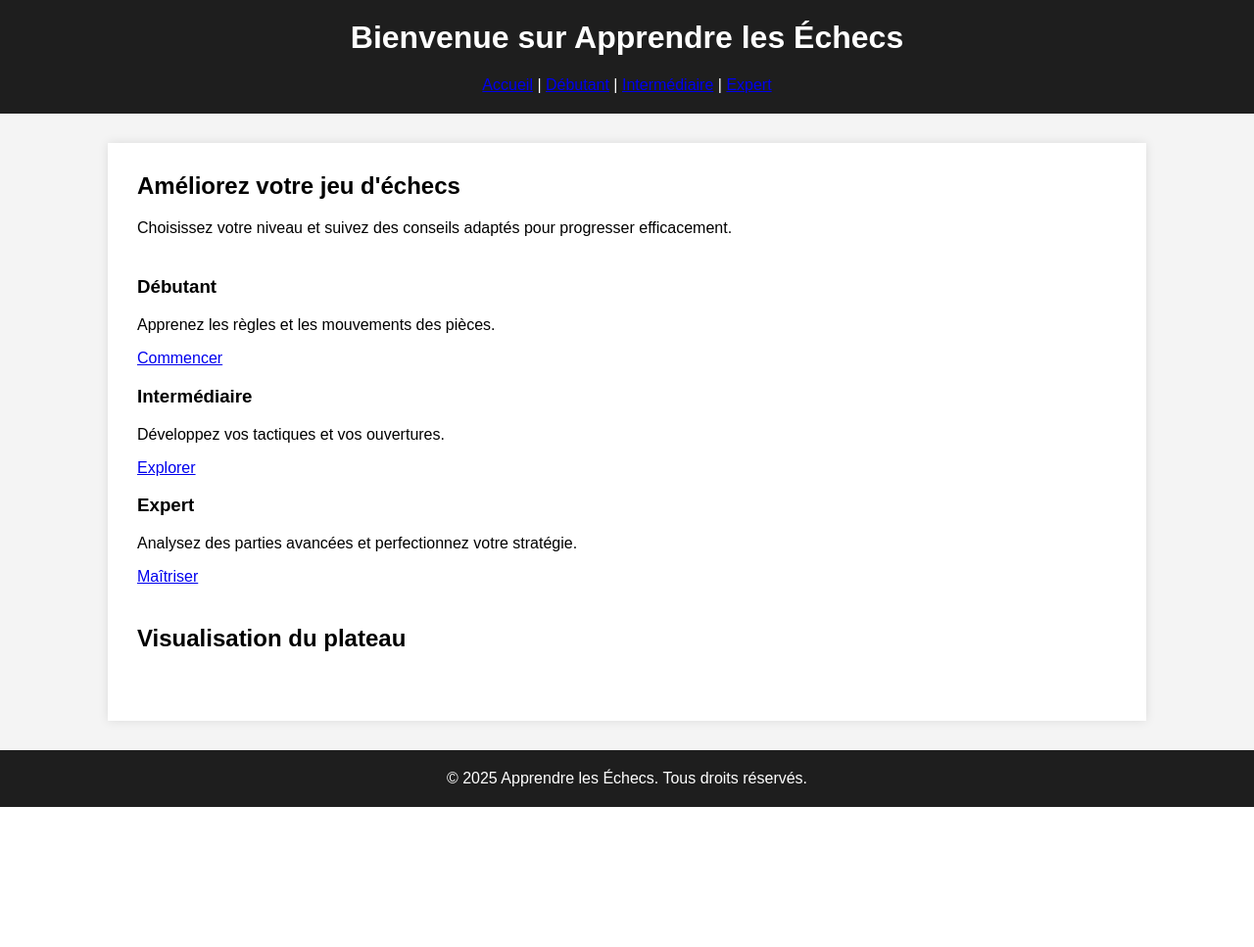
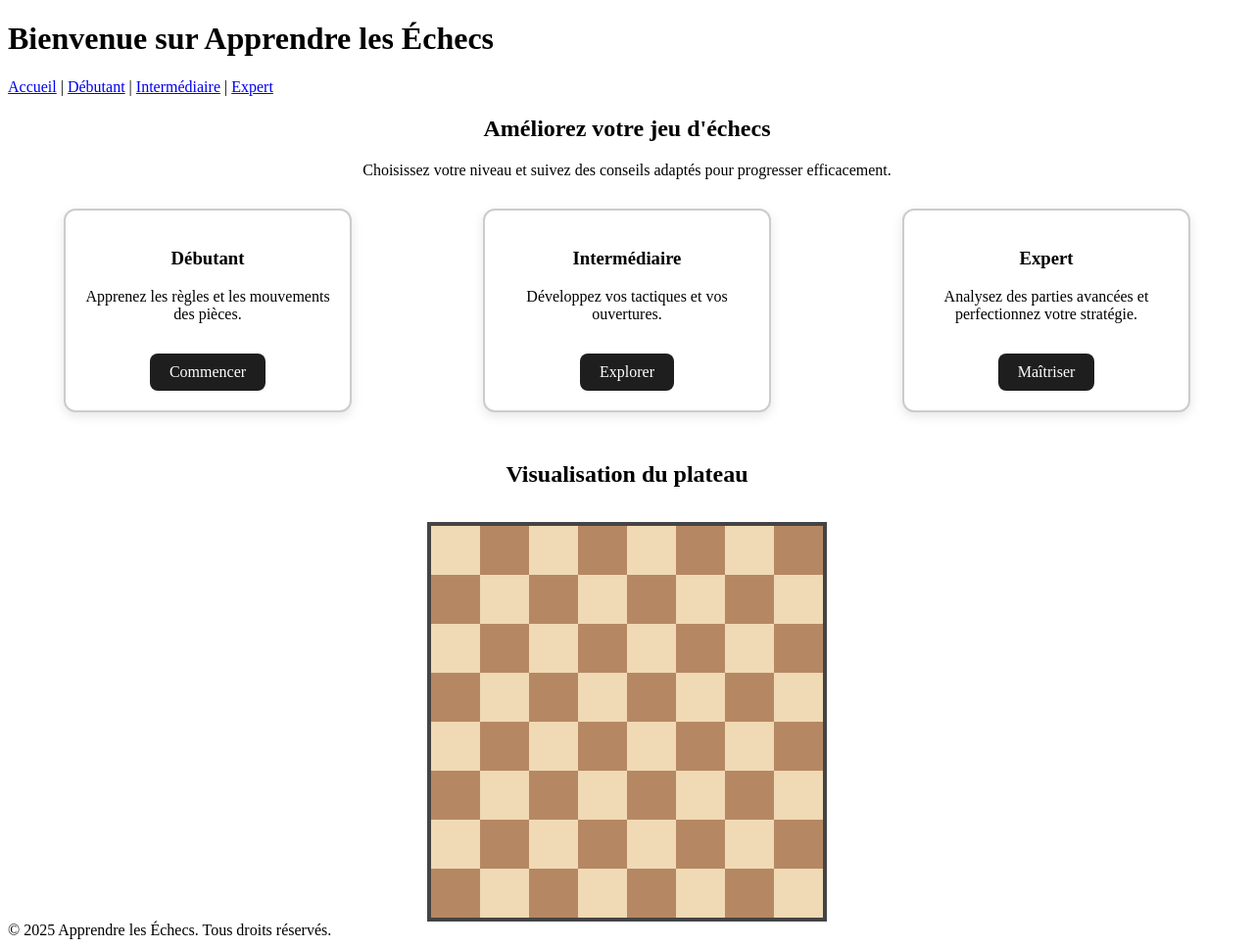
Before and after one commit to ordinalcyber/site, a Flask app: page / in a window 1280 px wide. Shown: the whole page at 98% size. Before the commit the page ends 824 px from the top, so only its background shows below. Run offline with Flask 3, Linux system fonts and the light colour scheme.

Commit message:
Update style.css

```diff
--- a/static/css/style.css
+++ b/static/css/style.css
@@ -1,71 +1,71 @@
-body {
-  font-family: Arial, sans-serif;
-  background-color: #f4f4f4;
-  margin: 0;
-  padding: 0;
+.intro {
+  text-align: center;
+  margin-bottom: 30px;
 }
 
-header {
+.level-selection {
+  display: flex;
+  justify-content: space-around;
+  flex-wrap: wrap;
+  gap: 20px;
+  margin-bottom: 40px;
+}
+
+.level-card {
+  background-color: #fff;
+  border: 2px solid #ccc;
+  padding: 20px;
+  width: 250px;
+  border-radius: 12px;
+  box-shadow: 0 4px 12px rgba(0,0,0,0.1);
+  text-align: center;
+  transition: transform 0.3s ease;
+}
+
+.level-card:hover {
+  transform: translateY(-5px);
+  border-color: #444;
+}
+
+.level-btn {
+  display: inline-block;
+  margin-top: 15px;
+  padding: 10px 20px;
   background-color: #1e1e1e;
   color: white;
-  padding: 20px;
+  text-decoration: none;
+  border-radius: 8px;
+  transition: background 0.3s;
+}
+
+.level-btn:hover {
+  background-color: #444;
+}
+
+.chess-demo {
+  margin-top: 50px;
   text-align: center;
 }
 
-main {
-  max-width: 1000px;
-  margin: 30px auto;
-  background-color: #fff;
-  padding: 30px;
-  box-shadow: 0 0 10px rgba(0,0,0,0.1);
+.chess-board {
+  display: inline-block;
+  border: 4px solid #444;
+  margin-top: 15px;
 }
 
-h1, h2 {
-  margin-top: 0;
+.board-row {
+  display: flex;
 }
 
-section {
-  margin-bottom: 40px;
+.square {
+  width: 50px;
+  height: 50px;
 }
 
-footer {
-  text-align: center;
-  padding: 20px;
-  background-color: #1e1e1e;
-  color: white;
+.light {
+  background-color: #f0d9b5;
 }
 
-.level-buttons {
-  display: flex;
-  gap: 10px;
-  margin-bottom: 20px;
+.dark {
+  background-color: #b58863;
 }
-
-.level-buttons button {
-  padding: 10px 20px;
-  border: none;
-  background-color: #444;
-  color: white;
-  cursor: pointer;
-  border-radius: 5px;
-}
-
-.level-buttons button:hover {
-  background-color: #666;
-}
-
-.level-content {
-  display: none;
-  border: 1px solid #ddd;
-  padding: 20px;
-  border-radius: 5px;
-  background-color: #fafafa;
-}
-
-.active {
-  display: block;
-}
-
-ul {
-  padding-left: 20px;
-}
```
